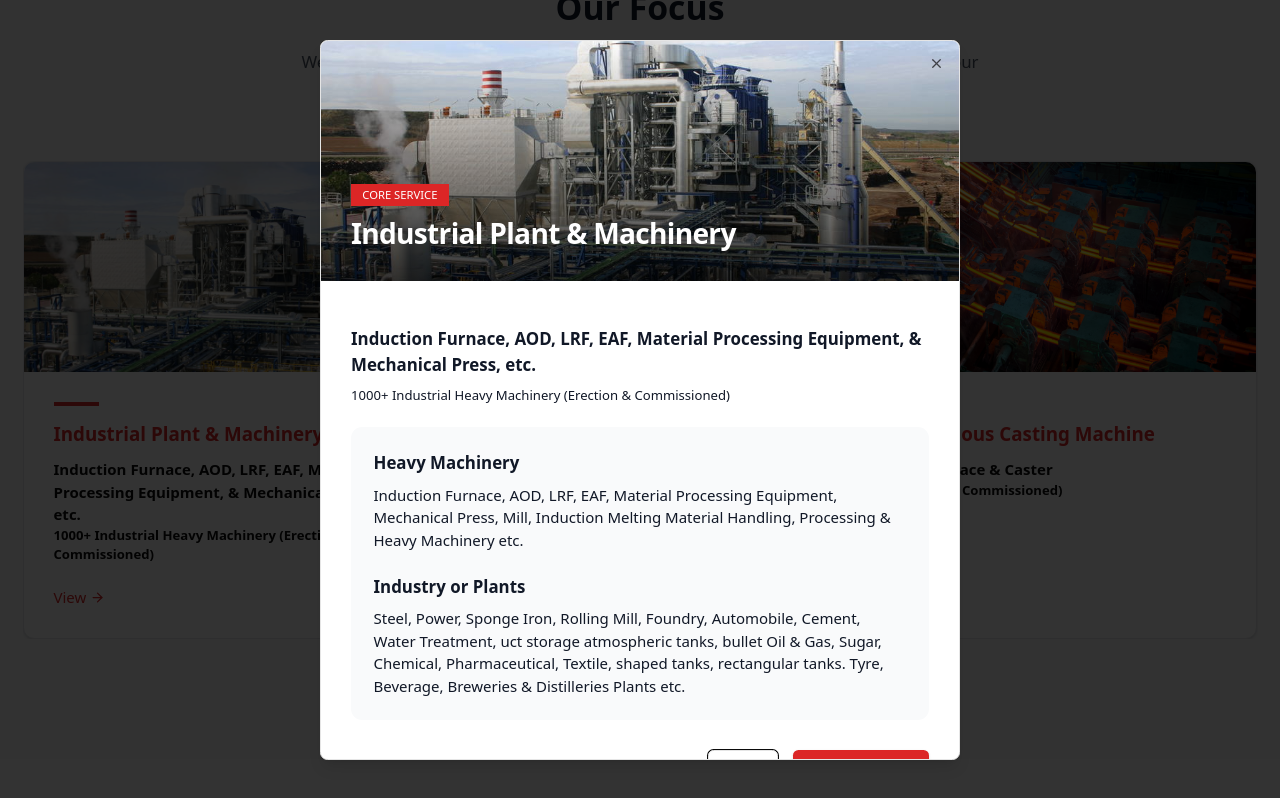
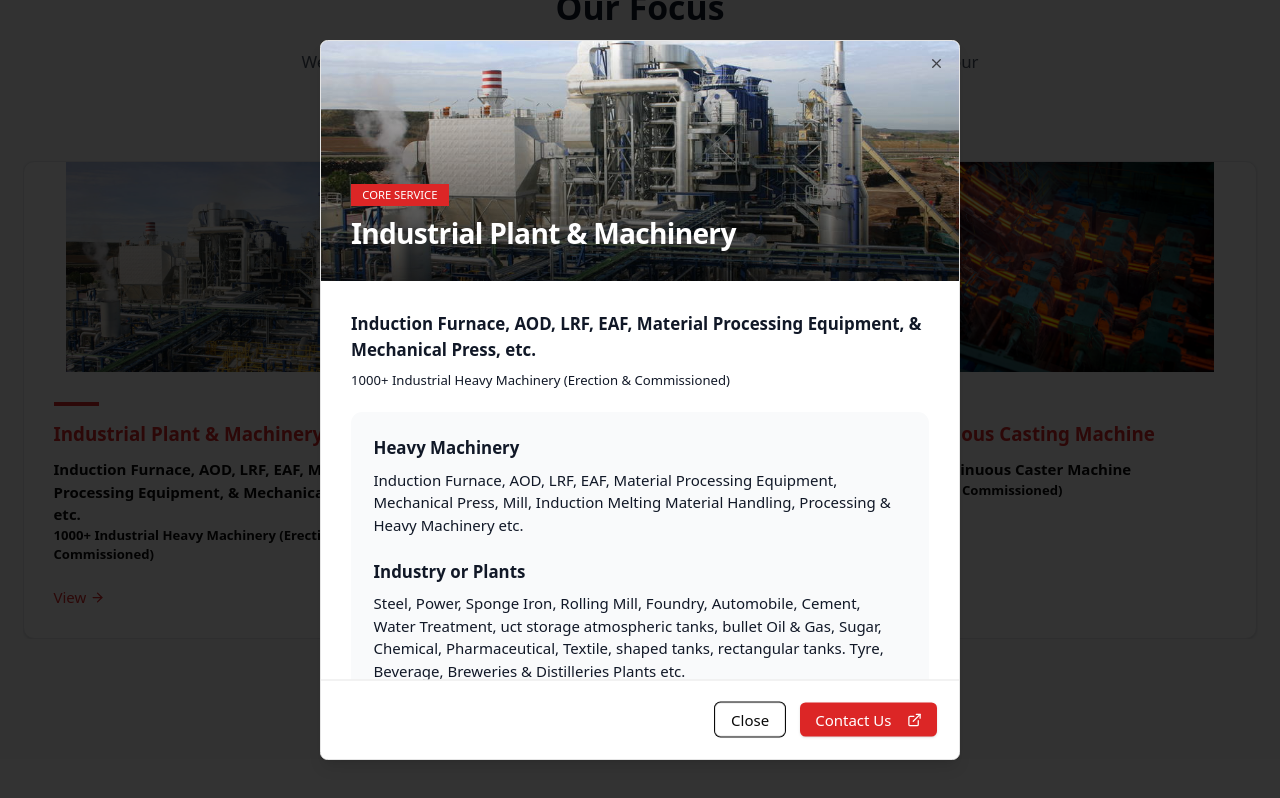
Before and after one commit to justtJayesh/forzo-industries, a Next.js app: page / in a window 1280 px wide. Both pictures are taken after a click on the element 215 px from the left and 2247 px from the top of the page. Shown: the part 1847-2645 px from the top of the page. Built offline with nearby package versions, Linux system fonts and the light colour scheme.

Commit message:
fix minor content issue

```diff
--- a/src/app/career/apply/page.tsx
+++ b/src/app/career/apply/page.tsx
@@ -283,7 +283,7 @@ export default function ApplicationForm() {
                                             <FormLabel>Phone Number</FormLabel>
                                             <FormControl>
                                                 <Input
-                                                    placeholder="+1 (555) 123-4567"
+                                                    placeholder="+91"
                                                     {...field}
                                                 />
                                             </FormControl>
@@ -298,7 +298,7 @@ export default function ApplicationForm() {
                                     render={({ field }) => (
                                         <FormItem>
                                             <FormLabel>
-                                                Desired Position
+                                                Desired Department
                                             </FormLabel>
                                             <Select
                                                 onValueChange={field.onChange}
--- a/src/components/Career.tsx
+++ b/src/components/Career.tsx
@@ -2,6 +2,7 @@
 
 import { Button } from "@/components/ui/button";
 import { motion } from "motion/react";
+import Link from "next/link";
 
 const Career = () => {
     const containerVariants = {
@@ -46,7 +47,9 @@ const Career = () => {
                             reach their full potential.
                         </p>
                         <div className="w-fit">
-                            <Button variant="destructive">Join Us</Button>
+                            <Link href="/career">
+                                <Button variant="destructive">Join Us</Button>
+                            </Link>
                         </div>
                     </motion.div>
                     <motion.div variants={itemVariants}>
--- a/src/components/HeroSection.tsx
+++ b/src/components/HeroSection.tsx
@@ -29,7 +29,7 @@ const HeroSection = () => {
                         animate={{ opacity: 1, y: 0 }}
                         transition={{ duration: 0.5 }}
                     >
-                        <div className="inline-block bg-red-600 text-white px-4 py-1 text-sm font-medium mb-6">
+                        <div className="inline-block bg-red-600 text-white px-4 py-1 text-2xl font-medium mb-6">
                             INDUSTRIAL EXCELLENCE SINCE 1998
                         </div>
                     </motion.div>
--- a/src/components/Navbar.tsx
+++ b/src/components/Navbar.tsx
@@ -102,7 +102,7 @@ export default function Navbar() {
                         <div className="font-bold text-3xl leading-none text-gray-900">
                             Forzo
                         </div>
-                        <div className="text-xs">Your Work, Our Services</div>
+                        {/* <div className="text-xs">Your Work, Our Services</div> */}
                     </div>
                 </Link>
 
--- a/src/components/OurFocusSection.tsx
+++ b/src/components/OurFocusSection.tsx
@@ -60,7 +60,7 @@ const services = [
     {
         id: 2,
         title: "Induction Melting Furnace",
-        description: "200+ Furnace & Caster",
+        description: "200+ Induction Melting Furnace",
         sub_description: "(Eraction & Commissioned)",
         image: "/induction_furnace.avif",
         details: {
@@ -71,7 +71,7 @@ const services = [
     {
         id: 3,
         title: "Continuous Casting Machine",
-        description: "200+ Furnace & Caster",
+        description: "200+ Continuous Caster Machine",
         sub_description: "(Eraction & Commissioned)",
         image: "/casting_machine.jpg",
         details: {
@@ -203,13 +203,12 @@ const OurFocusSection = () => {
                                         <Image
                                             src={
                                                 service.image ||
-                                                "/placeholder.svg" ||
                                                 "/placeholder.svg"
                                             }
                                             alt={service.title}
                                             fill
                                             sizes="100%"
-                                            className="object-cover transition-transform duration-500 group-hover:scale-110"
+                                            className="object-contain transition-transform duration-500 group-hover:scale-110"
                                         />
                                         <div className="absolute inset-0 bg-gradient-to-t from-black/70 to-transparent opacity-0 group-hover:opacity-100 transition-opacity duration-300"></div>
                                     </div>
@@ -242,7 +241,7 @@ const OurFocusSection = () => {
                 <Dialog open={open} onOpenChange={setOpen}>
                     <DialogContent className="sm:max-w-3xl p-0 overflow-hidden max-h-[90vh] w-[95vw] sm:w-auto">
                         {selectedService && (
-                            <>
+                            <div className="flex flex-col h-full">
                                 <div className="relative w-full h-48 sm:h-64">
                                     <Image
                                         src={
@@ -265,7 +264,7 @@ const OurFocusSection = () => {
                                     </div>
                                 </div>
 
-                                <div className="p-4 sm:p-8 overflow-y-auto max-h-[calc(90vh-12rem)]">
+                                <div className="p-4 sm:p-8 overflow-y-auto flex-1">
                                     <DialogDescription className="text-base sm:text-lg font-bold text-gray-900 mb-6">
                                         <p>{selectedService.description}</p>
                                         <p className="text-sm font-normal mt-2">
@@ -374,8 +373,10 @@ const OurFocusSection = () => {
                                             </div>
                                         )}
                                     </div>
+                                </div>
 
-                                    <div className="flex justify-end mt-6 sm:mt-8 gap-3 sm:gap-4">
+                                <div className="sticky bottom-0 left-0 right-0 bg-white p-4 sm:p-6 border-t">
+                                    <div className="flex justify-end gap-3 sm:gap-4">
                                         <Button
                                             variant="outline"
                                             onClick={() => setOpen(false)}
@@ -391,7 +392,7 @@ const OurFocusSection = () => {
                                         </Link>
                                     </div>
                                 </div>
-                            </>
+                            </div>
                         )}
                     </DialogContent>
                 </Dialog>
--- a/src/lib/services-data.ts
+++ b/src/lib/services-data.ts
@@ -40,7 +40,7 @@ const services: Service[] = [
         description:
             "Comprehensive approach of planning, executing, and managing service-oriented projects to ensure delivery of high-quality services.",
         longDescription1:
-            "At FORZO this Service is a comprehensive approach of planning, executing, and managing service-oriented projects. That involves coordinating resources, managing timelines, and ensuring the delivery of high-quality services that meet client expectations and organizational goals.",
+            "At FORZO, we adopt a holistic approach to planning, executing, and managing service-oriented projects. This involves effectively coordinating resources, managing timelines, and delivering high-quality services that align with client expectations and organizational objectives.",
         longDescription2:
             "It integrates best practices and tools to streamline project workflows, monitor progress, and handle potential challenges proactively.",
         features: [
```
Also changed, not shown: src/app/contact/page.tsx (+5 -5 lines).
